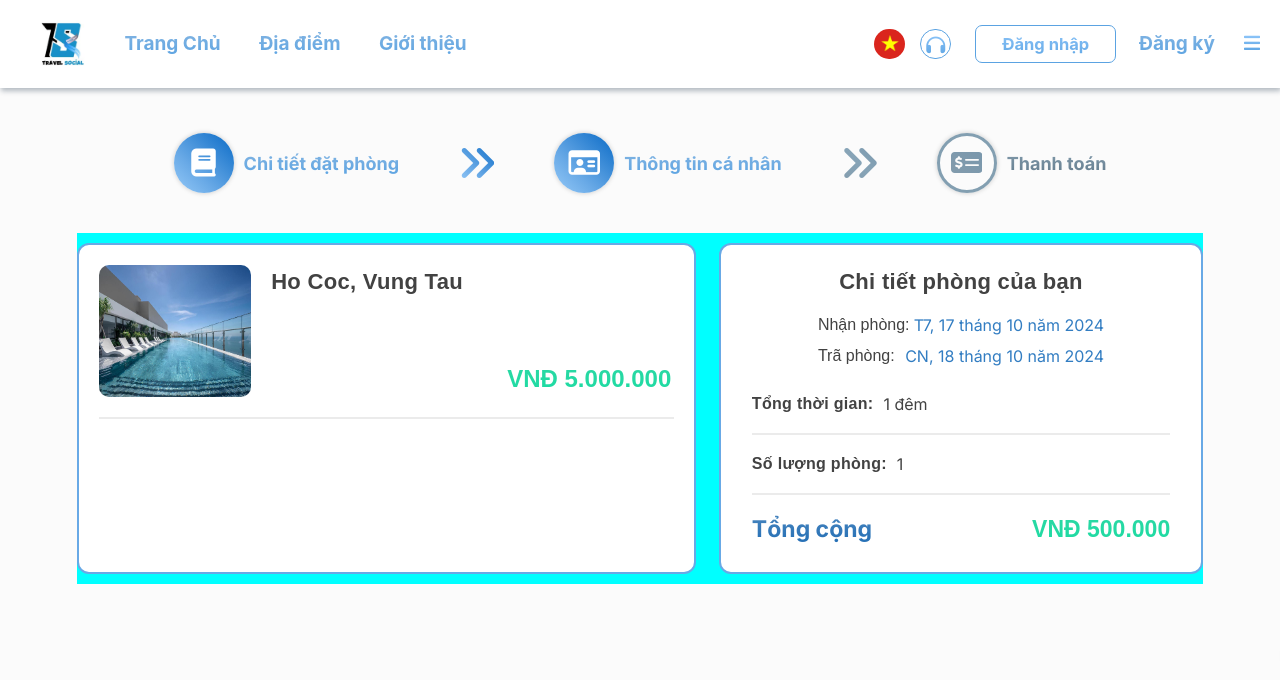
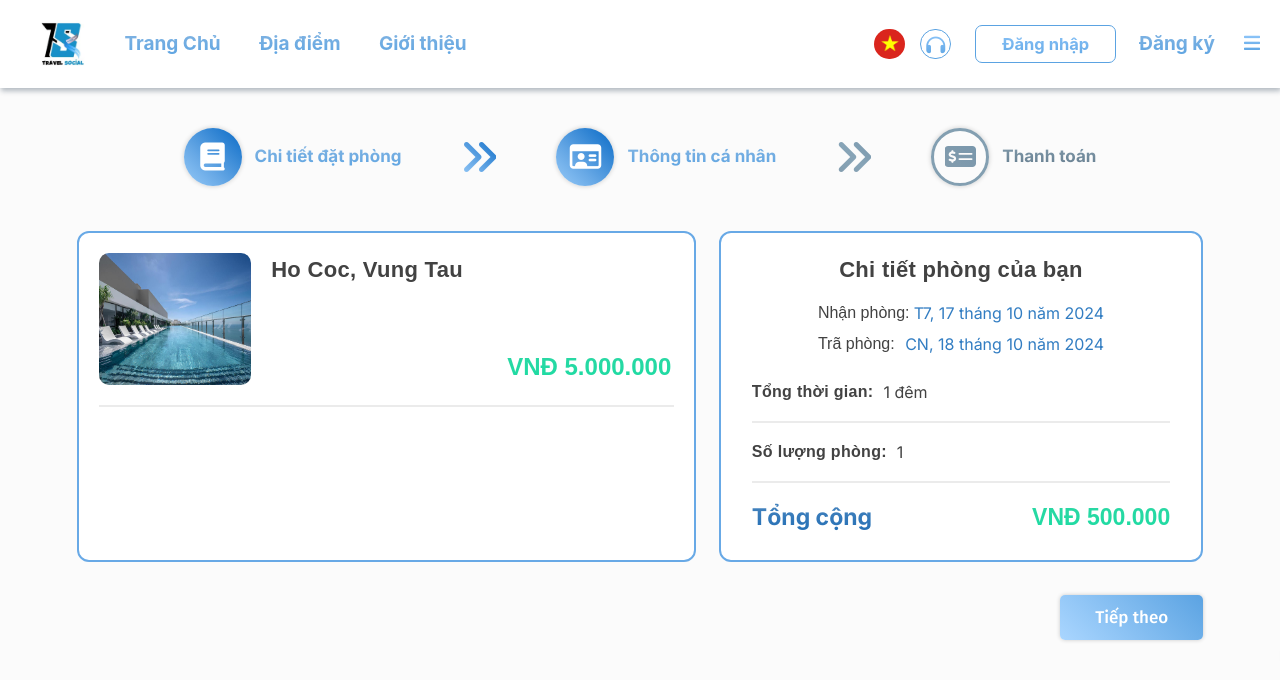
Before and after one commit to ToHoanghuy/WebsiteDuLich, a React (Create React App) app in the folder user-role/: page /booking in a window 1280 px wide. Shown: the top 680 px of the page. Built offline with nearby package versions, Linux system fonts and the light colour scheme.

Commit message:
update mot ngay met moi

```diff
--- a/user-role/src/pages/Booking.js
+++ b/user-role/src/pages/Booking.js
@@ -3,6 +3,9 @@ import React, { useState, useRef, useEffect } from 'react';
 import '../styles/Booking.css';
 
 function Booking() {
+
+    const [step, setStep] = useState(1);
+
     return (
         <div className='booking_section'>
             <div className='display_frame'>
@@ -26,11 +29,13 @@ function Booking() {
                         <span>Thanh toán</span>
                     </div>
                 </div>
+                {step === 1 &&
                     <div className='booking_step1_frame'>
+                        <div className='booking_info_frame'>
                             <div className='booking_info booking_location_info'>
                                 <div className='booking_location_top'>
                                     <div className='booking_location_top_left'>
-                                <img src='/images/detail/detail2.jpg'/>
+                                        <img src='/images/detail/detail2.jpg' />
                                     </div>
                                     <div className='booking_location_top_right'>
                                         <span className='booking_title'>Ho Coc, Vung Tau</span>
@@ -77,6 +82,11 @@ function Booking() {
                         </div> */}
                             </div>
                         </div>
+                        <div className='booking_btn_frame'>
+                            <button>Tiếp theo</button>
+                        </div>
+                    </div>
+                }
             </div>
             {/* <i class="fa-solid fa-address-book"></i>
             <i class="fa-regular fa-id-card"></i> */}
--- a/user-role/src/styles/Booking.css
+++ b/user-role/src/styles/Booking.css
@@ -12,8 +12,8 @@
 
 .step_circle_frame{
     width: 100%;
-    padding-top: 45px;
-    padding-bottom: 40px;
+    padding-top: 40px;
+    padding-bottom: 35px;
     display: flex;
     justify-content: center;
     /* position: fixed; */
@@ -22,7 +22,7 @@
 .step_circle_div{
     display: flex;
     align-items: center;
-    gap: 10px;
+    gap: 13px;
 }
 
 @keyframes gradientMove {
@@ -44,7 +44,7 @@
 }
 
 .step_circle {
-    width: 60px;
+    width: 58px;
     aspect-ratio: 1;
     border-radius: 50%;
     display: flex;
@@ -56,7 +56,7 @@
 .step_circle_div span{
     font-family: 'Inter', sans-serif;
     font-weight: 600;
-    font-size: 18px;
+    font-size: 17px;
 }
 
 .taken_step .step_circle{
@@ -122,11 +122,11 @@
     height: auto;
     padding-top: 10px;
     padding-bottom: 10px;
-    background-color: aqua;
+}
+.booking_info_frame{
     display: flex;
     justify-content: space-between;
 }
-
 .booking_info
 {
     background-color: white;
@@ -276,3 +276,29 @@
     -webkit-text-fill-color: transparent;
 
 }
+
+.booking_btn_frame{
+    display: block;
+    margin-top: 33px;
+    display: flex;
+    justify-content: right;
+}
+.booking_btn_frame button{
+    background: linear-gradient(45deg, #AAD6FF, #5BA3E2);
+    padding-top: 10px;
+    padding-bottom: 10px;
+    padding-left: 35px;
+    padding-right: 35px;
+    border: none;
+    outline: none;
+    border-radius: 5px;
+    font-family: 'Fira Sans', sans-serif;
+    font-weight: 500; /* Medium */
+    color: white;
+    font-size: 17px;
+    box-shadow: 0px 0px 4px rgba(0, 0, 0, 0.2);
+}
+
+.booking_btn_frame button:hover{
+    background: linear-gradient(45deg,#00dede, #00BABA);
+}
```
Lines whose indentation alone changed are shown as unchanged.
